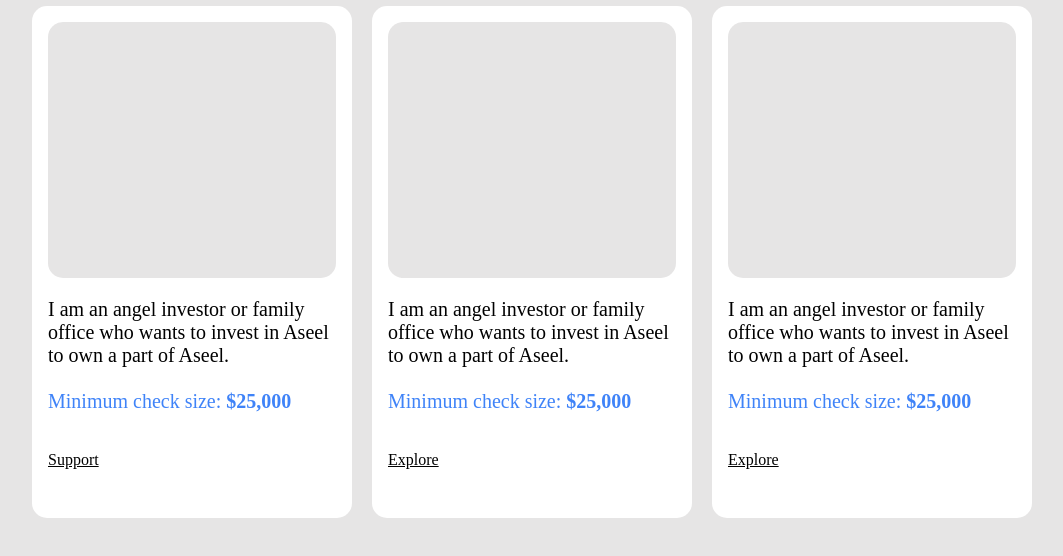
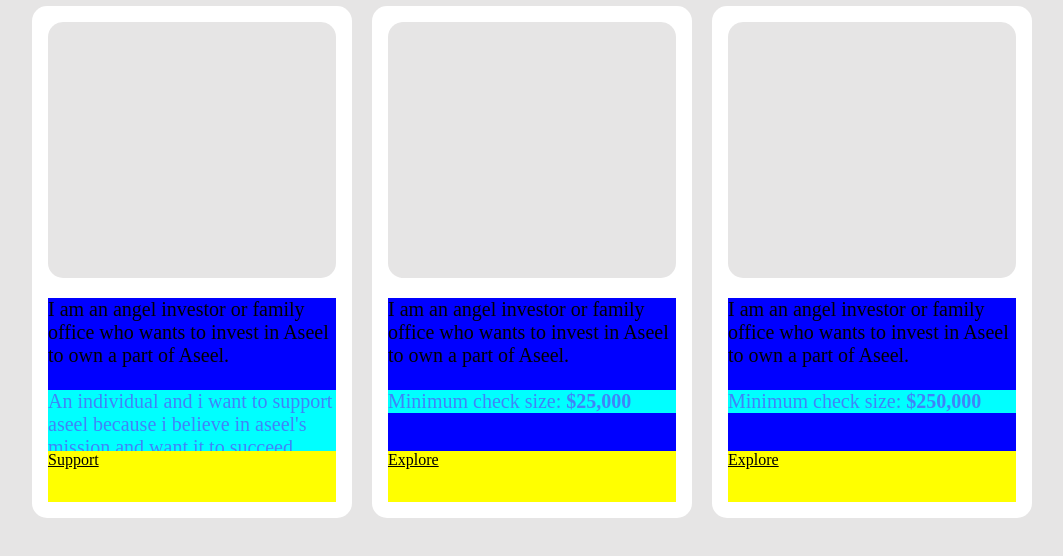
Before and after one commit to SulimanHakimi/Aseel-Seed, a plain HTML site: page index.html in a window 1280 px wide. Shown: the part 1247-1803 px from the top of the page, without its empty margins (108-1171 px from the left). Drawn offline with Linux system fonts and the light colour scheme.

Commit message:
add more changes

```diff
--- a/index.html
+++ b/index.html
@@ -55,7 +55,7 @@
         <div class="f-box">
           <div class="inner-f"></div>
           <div class="pharaghraph"><p class="f-para">I am an angel investor or family office who wants to invest in Aseel to own a part of Aseel.<br><br></p>
-            <p class="s-para">Minimum check size: <span>$25,000</span></p></div>
+            <p class="s-para">An individual and i want to support aseel because i believe in aseel's mission and want it to succeed</p></div>
           <div class="down-link"><a href="">Support</a></div>
           <p></p>
         </div>
@@ -69,7 +69,7 @@
         <div class="t-box">
           <div class="inner-t"></div>
           <div class="pharaghraph"><p class="f-para">I am an angel investor or family office who wants to invest in Aseel to own a part of Aseel.<br><br></p>
-            <p class="s-para">Minimum check size: <span>$25,000</span></p></div>
+            <p class="s-para">Minimum check size: <span>$250,000</span></p></div>
           <div class="down-link"><a href="">Explore</a></div>
         </div>
       </section>
--- a/style.css
+++ b/style.css
@@ -125,9 +125,11 @@
   font-size: 20px;
   text-align: left;
   height: 30%;
+  background-color: blue;
 }
 .down-link {
   width: 90%;
+  background-color: yellow;
   height: 10%;
 }
 .down-link a{
@@ -140,7 +142,9 @@
 
 }
 .s-para{
+
   color: rgb(63,131,248);
+  background-color: aqua;
 }
 .s-para span{
   font-weight: bold;
```
